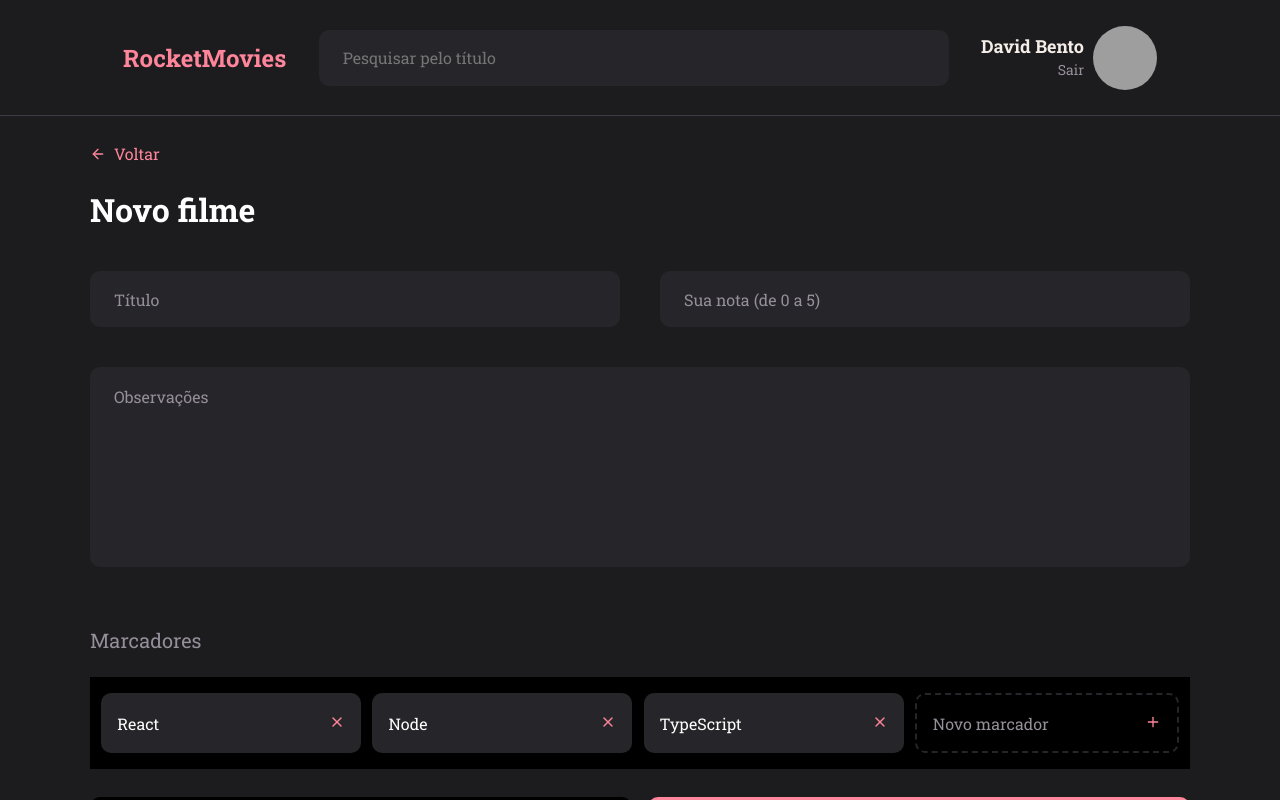
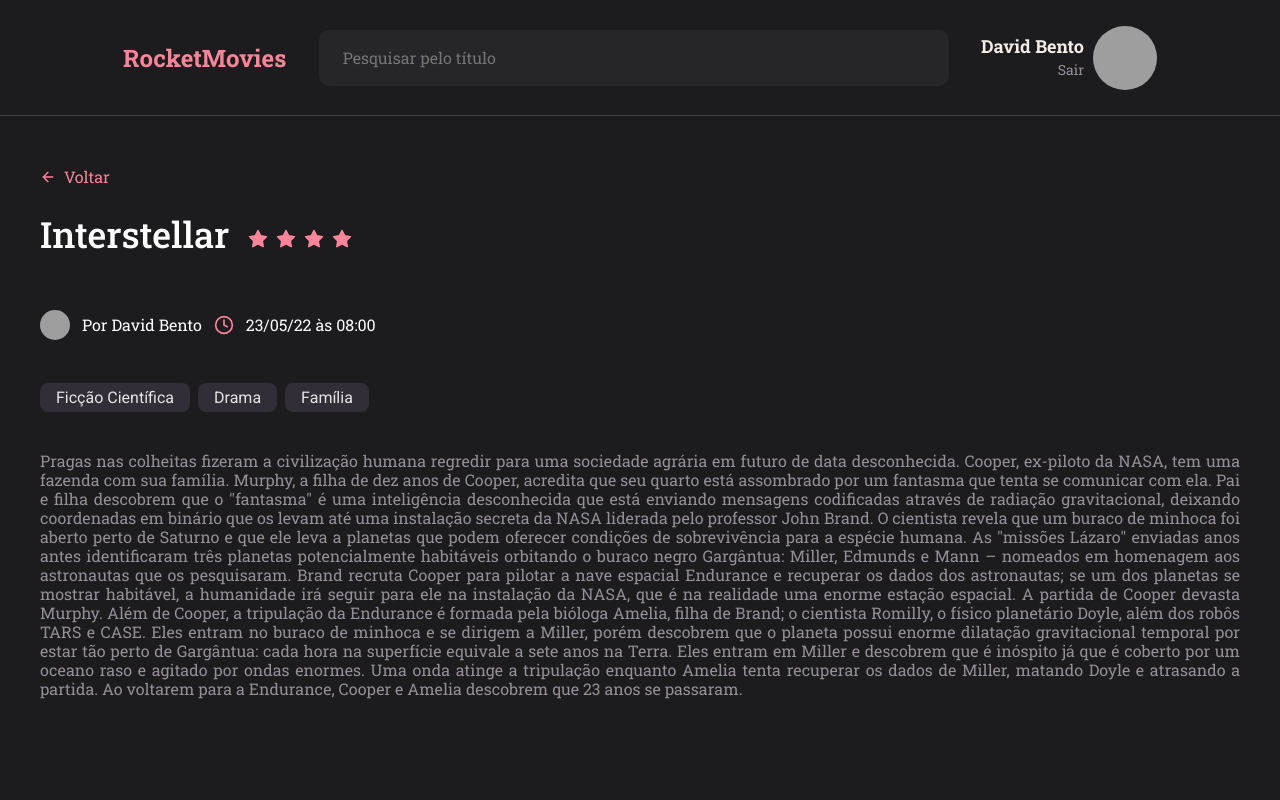
Before and after one commit to dbento-dev/rocketmovies, a React (Vite) app: page / in a window 1280 px wide. Built offline with nearby package versions, Linux system fonts and the light colour scheme; grey boxes are pictures that could not be loaded.

Commit message:
feat: create Details page

```diff
--- a/src/main.jsx
+++ b/src/main.jsx
@@ -5,13 +5,15 @@ import GlobalStyles from './styles/global'
 import theme from './styles/theme'
 import Home from './pages/Home'
 import { NewMovie } from './pages/NewMovie'
+import { Details } from './pages/Details'
 
 ReactDOM.createRoot(document.getElementById('root')).render(
   <React.StrictMode>
     <ThemeProvider theme={theme}>
       <GlobalStyles />
       {/* <Home /> */}
-      <NewMovie />
+      {/* <NewMovie /> */}
+      <Details />
     </ThemeProvider>
   </React.StrictMode>
 )
--- /dev/null
+++ b/src/pages/Details/index.jsx
@@ -0,0 +1,77 @@
+import { Container, Content, Profile, StParagraph, StTitle } from './styles'
+import { Header } from '../../components/Header'
+import { ButtonText } from '../../components/ButtonText'
+import { FiArrowLeft, FiClock, FiStar } from 'react-icons/fi'
+import { Tag } from '../../components/Tag'
+
+export function Details() {
+  return (
+    <Container>
+      <Header />
+
+      <main>
+        <Content>
+          <ButtonText title="Voltar" icon={<FiArrowLeft />} />
+
+          <header>
+            <span>
+              <StTitle>Interstellar</StTitle>
+              <FiStar />
+              <FiStar />
+              <FiStar />
+              <FiStar />
+            </span>
+          </header>
+
+          <Profile>
+            <img src="https://github.com/dbento-dev.png" alt="User Photo" />
+            <span>Por David Bento</span>
+            <FiClock />
+            23/05/22 às 08:00
+          </Profile>
+
+          <div style={{ display: 'flex', gap: '0.8rem' }}>
+            <Tag title="Ficção Científica" />
+            <Tag title="Drama" />
+            <Tag title="Família" />
+          </div>
+
+          <div id="container">
+            <StParagraph>
+              Pragas nas colheitas fizeram a civilização humana regredir para
+              uma sociedade agrária em futuro de data desconhecida. Cooper,
+              ex-piloto da NASA, tem uma fazenda com sua família. Murphy, a
+              filha de dez anos de Cooper, acredita que seu quarto está
+              assombrado por um fantasma que tenta se comunicar com ela. Pai e
+              filha descobrem que o "fantasma" é uma inteligência desconhecida
+              que está enviando mensagens codificadas através de radiação
+              gravitacional, deixando coordenadas em binário que os levam até
+              uma instalação secreta da NASA liderada pelo professor John Brand.
+              O cientista revela que um buraco de minhoca foi aberto perto de
+              Saturno e que ele leva a planetas que podem oferecer condições de
+              sobrevivência para a espécie humana. As "missões Lázaro" enviadas
+              anos antes identificaram três planetas potencialmente habitáveis
+              orbitando o buraco negro Gargântua: Miller, Edmunds e Mann –
+              nomeados em homenagem aos astronautas que os pesquisaram. Brand
+              recruta Cooper para pilotar a nave espacial Endurance e recuperar
+              os dados dos astronautas; se um dos planetas se mostrar habitável,
+              a humanidade irá seguir para ele na instalação da NASA, que é na
+              realidade uma enorme estação espacial. A partida de Cooper devasta
+              Murphy. Além de Cooper, a tripulação da Endurance é formada pela
+              bióloga Amelia, filha de Brand; o cientista Romilly, o físico
+              planetário Doyle, além dos robôs TARS e CASE. Eles entram no
+              buraco de minhoca e se dirigem a Miller, porém descobrem que o
+              planeta possui enorme dilatação gravitacional temporal por estar
+              tão perto de Gargântua: cada hora na superfície equivale a sete
+              anos na Terra. Eles entram em Miller e descobrem que é inóspito já
+              que é coberto por um oceano raso e agitado por ondas enormes. Uma
+              onda atinge a tripulação enquanto Amelia tenta recuperar os dados
+              de Miller, matando Doyle e atrasando a partida. Ao voltarem para a
+              Endurance, Cooper e Amelia descobrem que 23 anos se passaram.
+            </StParagraph>
+          </div>
+        </Content>
+      </main>
+    </Container>
+  )
+}
--- /dev/null
+++ b/src/pages/Details/styles.js
@@ -0,0 +1,84 @@
+import styled from 'styled-components'
+
+export const Container = styled.div`
+  width: 100%;
+  height: 100vh;
+
+  display: grid;
+  grid-template-rows: 11.6rem auto;
+  grid-template-areas:
+    'header'
+    'content';
+
+  > main {
+    grid-area: content;
+    padding: 5rem 0;
+    overflow-y: hidden;
+
+    span {
+      display: flex;
+      align-items: center;
+      margin: 24px 0;
+
+      svg {
+        height: 2rem;
+        width: 2rem;
+        stroke: #ff859b;
+        fill: #ff859b;
+        margin-right: 8px;
+      }
+    }
+
+    #container {
+      overflow-y: auto;
+    }
+  }
+`
+
+export const Content = styled.div`
+  max-width: 120rem;
+  margin: 0 auto;
+  display: flex;
+  flex-direction: column;
+  max-height: 750px;
+`
+
+export const StTitle = styled.h1`
+  font-size: 3.6rem;
+  font-weight: 500;
+  line-height: 4.7rem;
+  letter-spacing: 0em;
+  text-align: left;
+  margin-bottom: 0.8rem;
+  margin-right: 1.9rem;
+`
+
+export const Profile = styled.div`
+  display: flex;
+  align-items: center;
+  gap: 12px;
+
+  > img {
+    width: 3rem;
+    height: 3rem;
+    border-radius: 50%;
+  }
+
+  svg {
+    stroke: #ff859b;
+    height: 2rem;
+    width: 2rem;
+  }
+`
+export const StParagraph = styled.p`
+  color: ${({ theme }) => theme.COLORS.GRAY_400};
+  font-size: 1.6rem;
+  font-weight: 400;
+  line-height: 1.9rem;
+  letter-spacing: 0em;
+  text-align: left;
+  margin: 1.5rem 0;
+  text-align: justify;
+
+  /* overflow-y: auto; */
+`
--- a/src/styles/global.js
+++ b/src/styles/global.js
@@ -11,6 +11,20 @@ export default createGlobalStyle`
   font-size: 62.5%;
   }
 
+
+
+  *::-webkit-scrollbar {
+    width: 8px;
+    height: 8px;;
+    background-color: transparent;
+  }
+
+  *::-webkit-scrollbar-thumb {
+    height: 8px;
+    width: 8px;
+    background: ${({ theme }) => theme.COLORS.PINK};;
+    border-radius: 8px;
+  }
 
   body {
     background-color: ${({ theme }) => theme.COLORS.BLACK_700};
@@ -35,4 +49,6 @@ export default createGlobalStyle`
     cursor: pointer;
   }
 
+
+
 `
```
